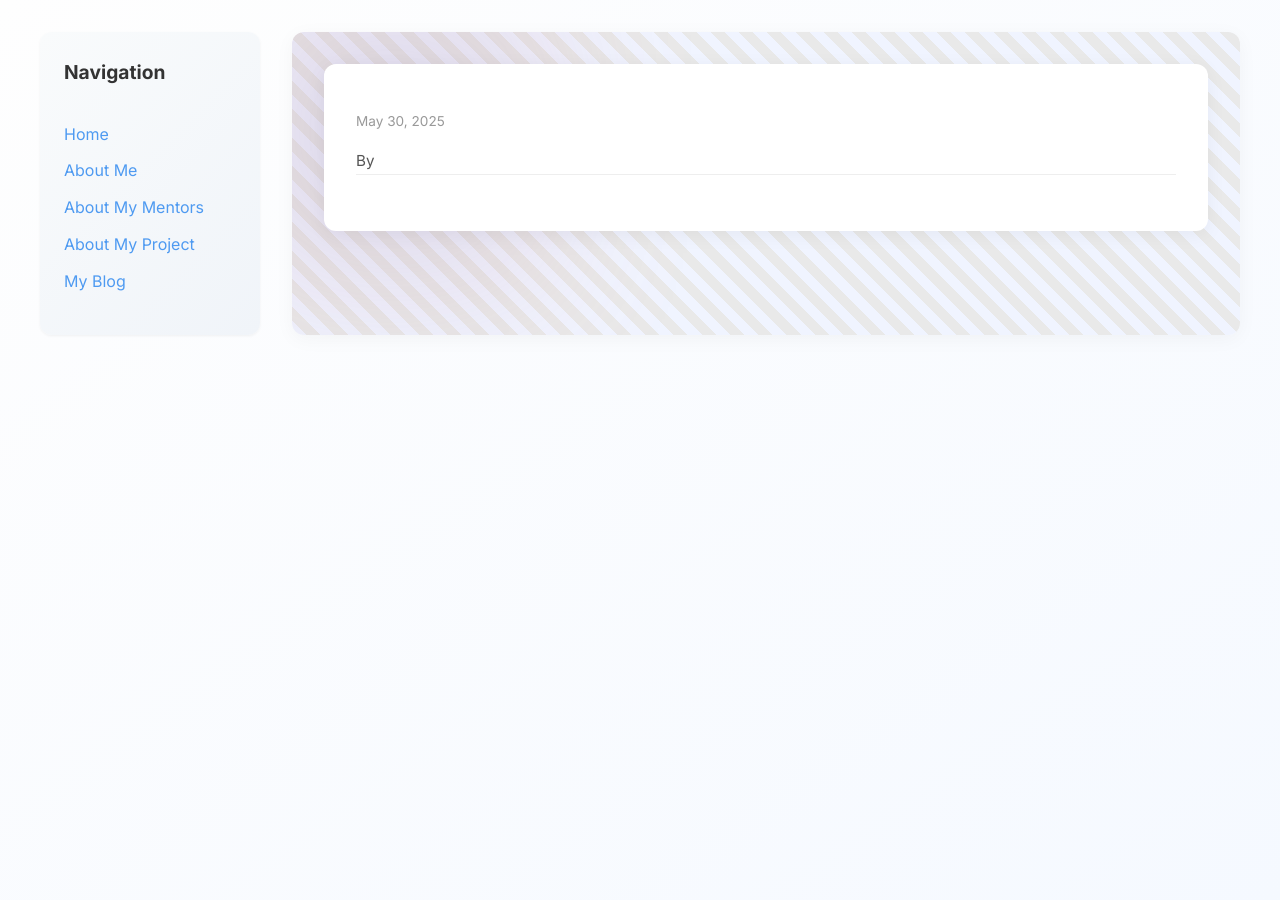
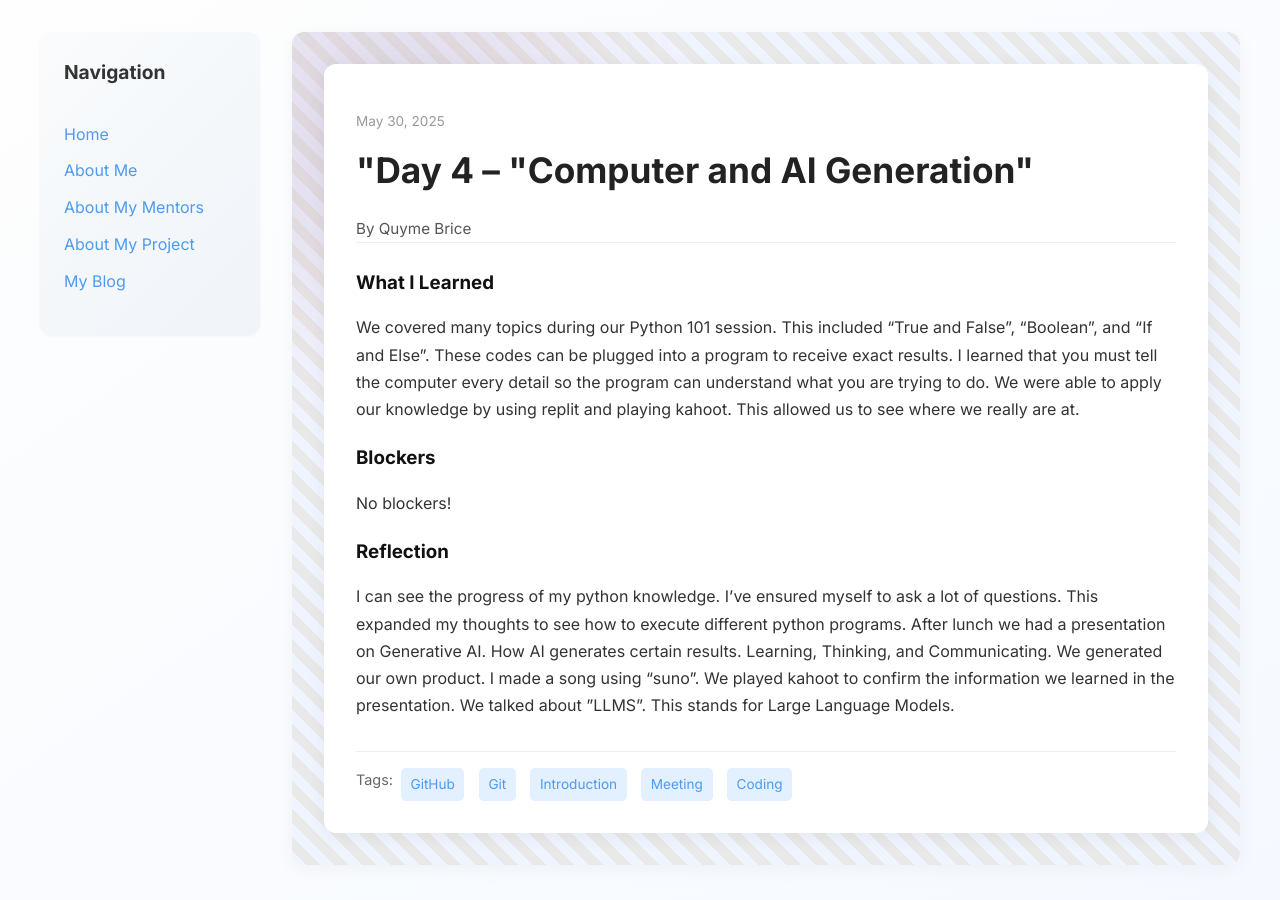
Before and after one commit to Qubri2/Qubri2.github.io, a Jekyll site: the page built from _posts/2025-05-30-day-4.md, in a window 1280 px wide. Built offline with Jekyll 4.4.1, drawn with Linux system fonts in a browser that asks for light colours; our own code applies the rules of GitHub Pages for plain Markdown files.

Commit message:
Update 2025-05-30-day-4.md

```diff
--- a/_posts/2025-05-30-day-4.md
+++ b/_posts/2025-05-30-day-4.md
@@ -1,6 +1,6 @@
 ---
 layout: post
-title: "Day 4 – "Computer and AI Generation"
+title: '"Day 4 – "Computer and AI Generation"'
 date: 2025-05-30
 author: Quyme Brice
 permalink: /day4.html
```
